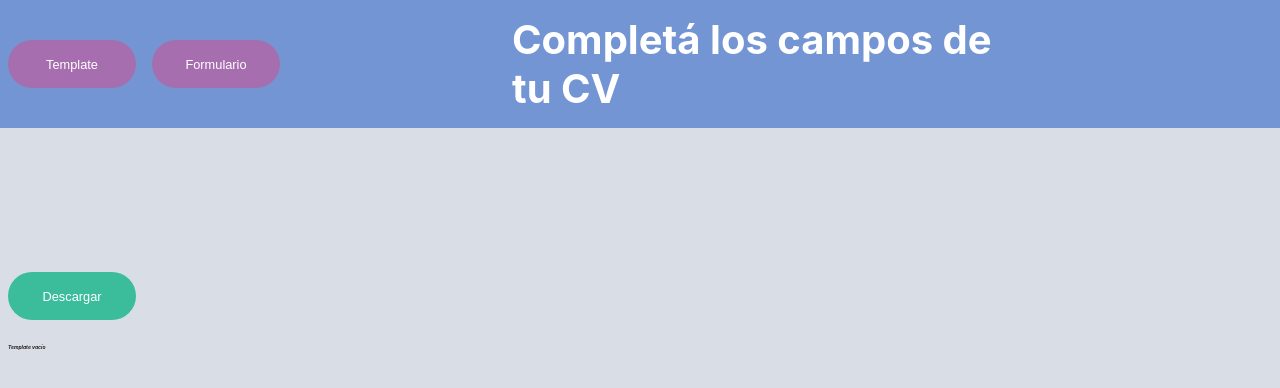
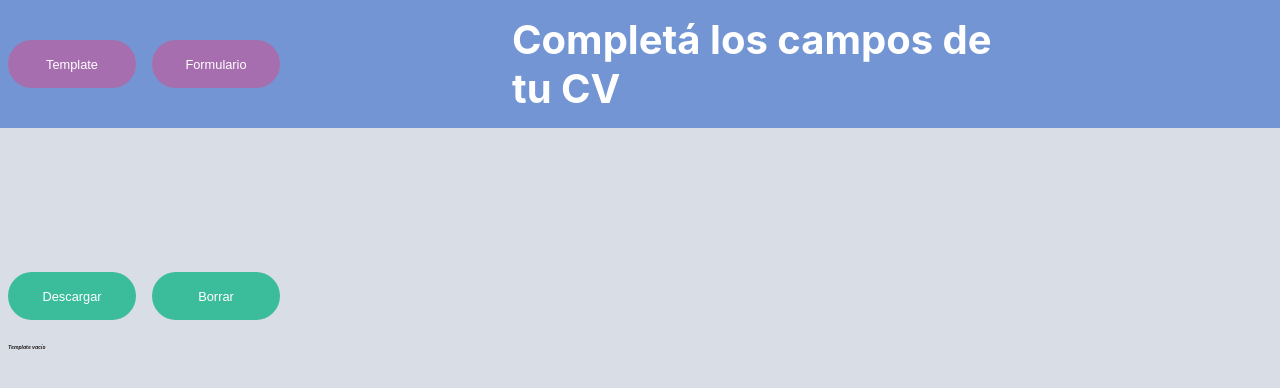
Before and after one commit to ALCavagnaro/CV_TEMPLATE_REACT, a React (Create React App) app: page /template in a window 1280 px wide. Shown: the top 388 px of the page. Built offline with nearby package versions, Linux system fonts and the light colour scheme.

Commit message:
Saco código sin usar

```diff
--- a/src/Template/template.jsx
+++ b/src/Template/template.jsx
@@ -1,16 +1,22 @@
 import React , {useContext} from 'react';
 import { TemplateState } from '../Context/CVContext';
 import { jsPDF } from "jspdf";
-import Button from '../Button/button';
+//import Button from '../Button/button';
 
 const Template = () => {
 
-      const [state, setState] = useContext(TemplateState);
+      //const [state, setState] = useContext(TemplateState);
+      const context = useContext(TemplateState);
+      const state = context[0];
+      console.log('elementos del obj state', state, 'Length:', state.length);
+      const stateLength = state.length === 0;
 
-       console.log('elementos del obj state', state, 'Length:', state.length);
-       const stateLength = state.length == 0;
-      // console.log('obj state 0 0', state[0][0].value);
-      // console.log('tipo de state:', typeof(state));
+
+      const eraseContent = (e) => {
+              e.preventDefault();
+              state[0].map((item) => item.value='');
+              console.log(state[0].value);
+            }
 
       const print = () => {
 
@@ -30,6 +36,7 @@ const Template = () => {
             <>
 
             <button id='btn-descarga' onClick = {print}>Descargar</button>
+            <button id='btn-descarga' onClick = {eraseContent}>Borrar</button>
 
               {stateLength ? <h2 id='pdf-template'>Template vacío</h2> :
 
@@ -41,7 +48,7 @@ const Template = () => {
 
                               item.id === 'foto' ? <img alt='not found' id='pdf-img' src={item.img}></img> : //item.img para aplicarle tag img
 
-                              <p id='pdf-p' key={item.id}>{item.value}</p>
+                              <p className ='pdf-p' key={item.id}>{item.value}</p>
 
 
                               ))}
```
